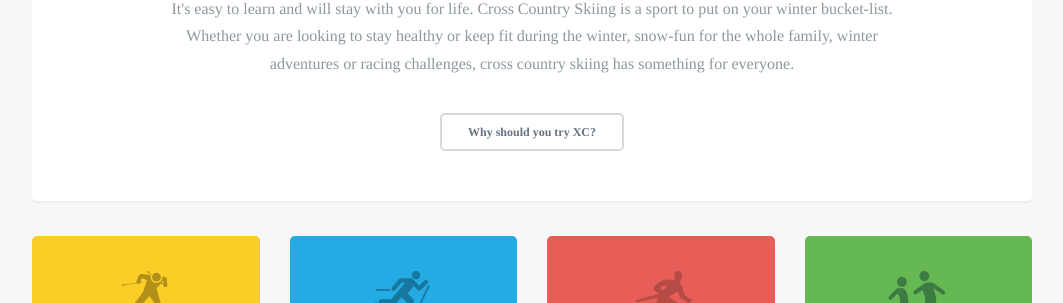
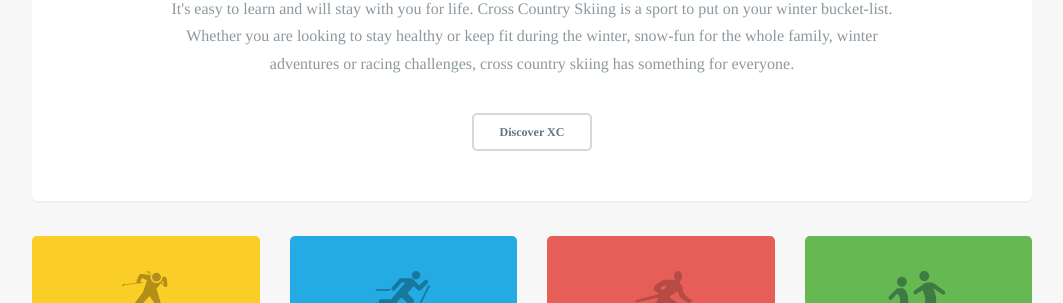
Before and after one commit to robcatto/robcatto.github.io, a Jekyll site: the page index.html, which Jekyll copies as it is, in a window 1280 px wide and 900 px high, scrolled down 1475 px. Shown: the part 135-438 px from the top of the window, without its empty margins (108-1171 px from the left). Built offline with Jekyll 4.4.1, drawn with Linux system fonts in a browser that asks for light colours; some web fonts are replaced; Markdown is read by kramdown in place of the engine named in the settings.

Commit message:
Update index.html

```diff
--- a/index.html
+++ b/index.html
@@ -441,7 +441,7 @@
                     <h3 class="homeheading__h3">Get Active This Winter</h3>
                     <p>It's easy to learn and will stay with you for life. Cross Country Skiing is a sport to put on your winter bucket-list. Whether you are looking to stay healthy or keep fit during the winter, snow-fun for the whole family, winter adventures or racing challenges, cross country skiing has something for everyone.
                      </p>
-                    <a class="button small dark" href="http://discoverxcski.com/discoverxc/" data-featurette="analytics-click-event" data-event-category="button" data-event-action="M: Clicked Design an iOS Game" data-event-label="Source: Homepage Alt" id="featurette-35">Why should you try XC?</a>
+                    <a class="button small dark" href="http://discoverxcski.com/discoverxc/" data-featurette="analytics-click-event" data-event-category="button" data-event-action="M: Clicked Design an iOS Game" data-event-label="Source: Homepage Alt" id="featurette-35">Discover XC</a>
                 </section>
 
                 <section class="mobile_section" style="background-color: transparent; box-shadow: none; max-width: 1030px; padding-bottom: 0px; margin-bottom: 0px; border-bottom: none;">
```
